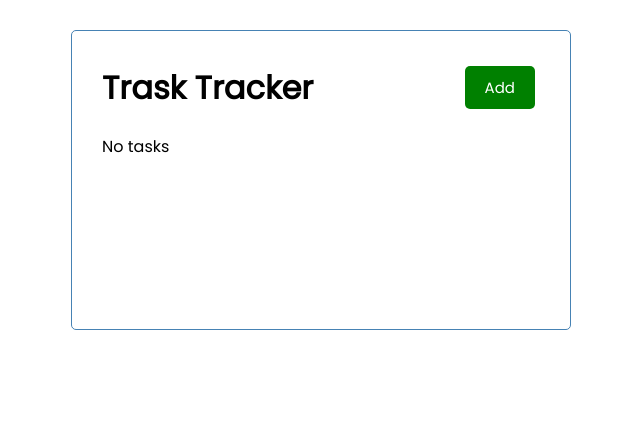
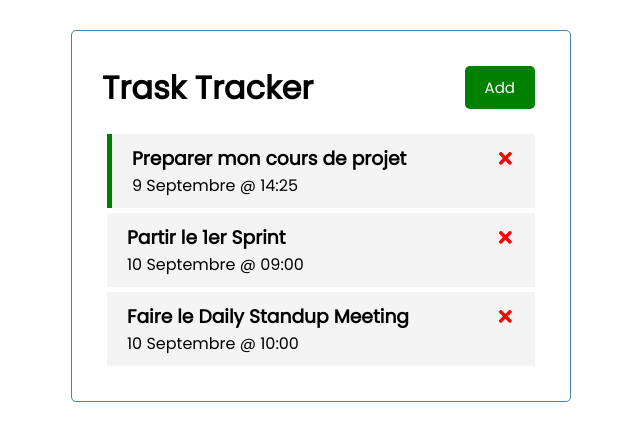
Before and after one commit to zeprof/react-task-tracker, a React (Create React App) app: page / in a window 1280 px wide. Shown: the top 440 px of the page, without its empty margins (319-959 px from the left). Built offline with nearby package versions, Linux system fonts and the light colour scheme; data requests are answered from the project's data file.

Commit message:
setTasks du fetch du server

```diff
--- a/src/App.js
+++ b/src/App.js
@@ -9,13 +9,19 @@
   const [tasks, setTasks] = useState([])
 
   useEffect(() => {
-    const fetchTasks = async () => {
-      const res = await fetch('http://localhost:5000/tasks')
-      const data = await res.json()
-      console.log(data)
+    const getTasks = async () => {
+      const tasksFromServer = await fetchTasks()
+      setTasks(tasksFromServer)
     }
-    fetchTasks()
-  })
+    getTasks()
+  }, [])  // Ajout de dependency array pour prevenir le 'useEffect' a chaquer 'render()'
+  // C'est comme le lifecycle event 'ComponentDidMount'
+
+  const fetchTasks = async () => {
+    const res = await fetch('http://localhost:5000/tasks')
+    const data = await res.json()
+    return data
+  }
 
   const addTask = (task) => {
     const id = Math.floor(Math.random() * 10000) + 1
```
